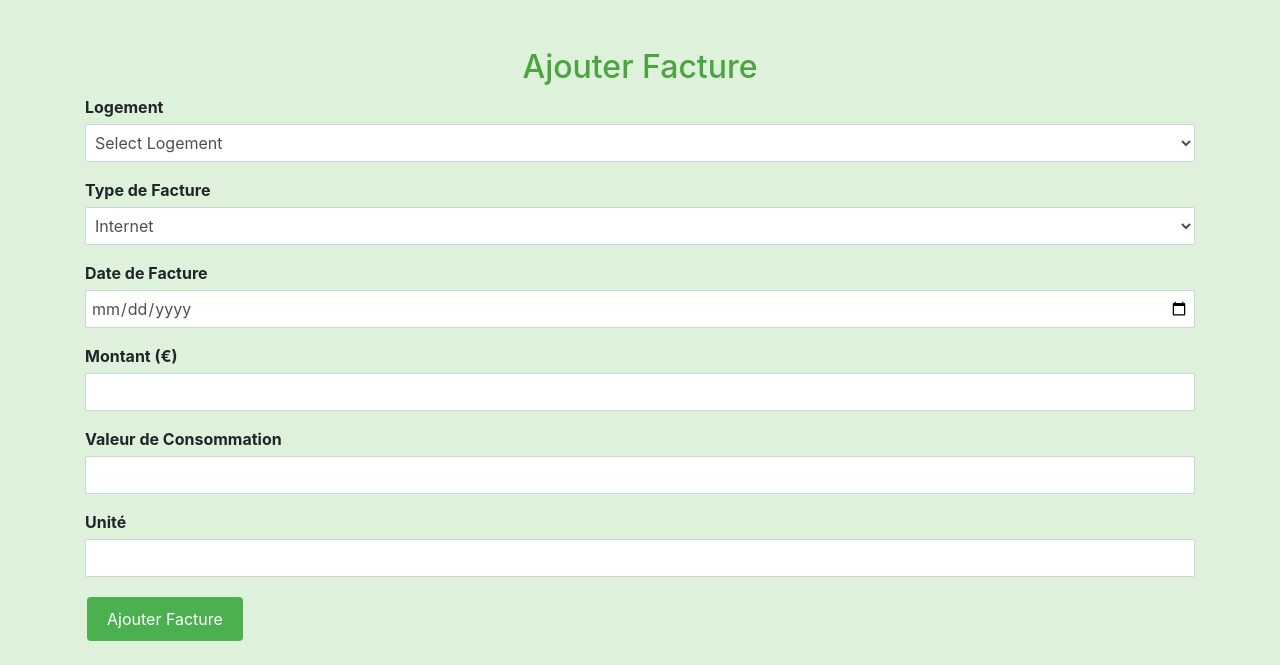
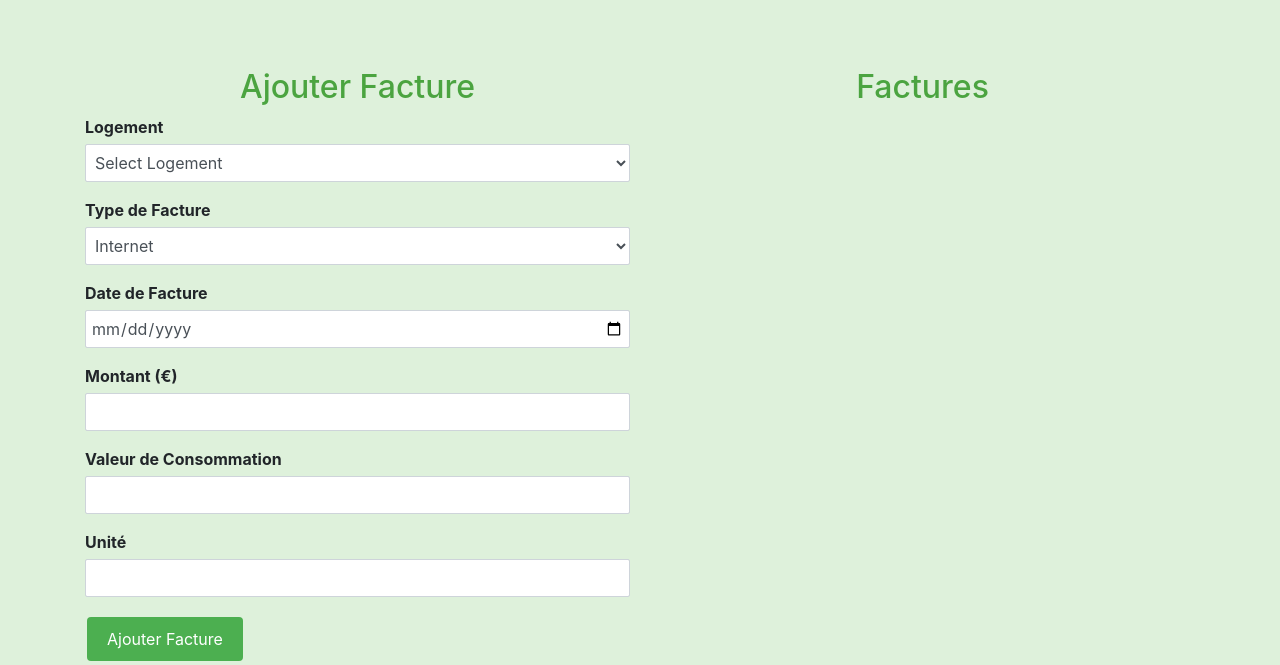
Before and after one commit to inessa-kch/logement-eco-responsable, a FastAPI app: page /consommation in a window 1280 px wide. Shown: the part 1125-1790 px from the top of the page. Before the commit the page ends 1766 px from the top, so only its background shows below. Run offline with FastAPI, Linux system fonts and the light colour scheme; some libraries are stand-ins or nearby versions.

Commit message:
Add facture list functionality to consommation page

```diff
--- a/main.py
+++ b/main.py
@@ -380,14 +380,36 @@ def create_facture(
     session.refresh(facture)
     return facture
 
-@app.get("/facture/")
-def read_factures(
-    session: SessionDep = Depends(get_session),
-    offset: int = 0,
-    limit: Annotated[int, Query(le=100)]=100,
-) -> list[Facture]:
-    factures = session.exec(select(Facture).offset(offset).limit(limit)).all()
-    return factures
+
+
+
+@app.get("/factures", response_class=JSONResponse)
+async def get_factures(
+    request: Request,
+    session: Session = Depends(get_session),
+    logement_id: Optional[int] = None,
+    json: bool = False
+):
+    if logement_id is None:
+        return JSONResponse({"error": "logement_id is required"}, status_code=400)
+
+    try:
+        query = select(Facture).where(Facture.id_logement == logement_id)
+        factures = session.exec(query).all()
+        print(f"Fetched factures: {factures}")
+    except Exception as e:
+        print(f"Error fetching factures: {e}")
+        return JSONResponse({"error": "Internal Server Error"}, status_code=500)
+
+    if json:
+        return JSONResponse([facture.dict() for facture in factures])
+
+    return templates.TemplateResponse("factures.html", {
+        "request": request,
+        "factures": factures
+    })
+
+
 
 @app.get("/facture/{facture_id}")
 def read_facture(facture_id: int, session: SessionDep = Depends(get_session)) -> Facture:
--- a/static/css/consommation.css
+++ b/static/css/consommation.css
@@ -61,3 +61,10 @@ canvas {
 .custom-button-facture:hover {
     background-color: #45a049; /* Darker green */
 }
+
+
+.scrollable-list {
+    max-height: 400px; /* Adjust the height as needed */
+    overflow-y: auto; /* Enable vertical scrolling */
+    overflow-x: hidden; /* Disable horizontal scrolling */
+}
--- a/static/js/consommation.js
+++ b/static/js/consommation.js
@@ -2,6 +2,7 @@ document.addEventListener('DOMContentLoaded', function() {
     const logementButtons = document.querySelectorAll('.custom-button');
     const chartsContainer = document.querySelector('.charts-container');
     const factureForm = document.getElementById('factureForm');
+    const factureListContainer = document.getElementById('factureList');
     let selectedLogementId = null;  // Track the currently selected logement
 
     // Initialize charts
@@ -105,8 +106,42 @@ document.addEventListener('DOMContentLoaded', function() {
         button.addEventListener('click', async function() {
             selectedLogementId = button.getAttribute('data-logement-id');
             fetchAndUpdateCharts(selectedLogementId);
+            fetchAndUpdateFactures(selectedLogementId);
         });
     });
+
+
+    // Fetch Factures for the selected Logement
+    async function fetchAndUpdateFactures(logementId) {
+        const response = await fetch(`/factures?logement_id=${logementId}&json=true`);
+        if (response.ok) {
+            const factures = await response.json();
+            updateFactureList(factures);
+        } else {
+            console.error('Error fetching factures');
+            factureListContainer.innerHTML = '<li class="list-group-item">Erreur de chargement des factures</li>';
+        }
+    }
+
+    // Update the Facture List in the UI
+    function updateFactureList(factures) {
+        factureListContainer.innerHTML = '';  // Clear the existing list
+        if (factures.length === 0) {
+            factureListContainer.innerHTML = '<li class="list-group-item">Aucune facture disponible</li>';
+        } else {
+            factures.forEach(facture => {
+                const factureItem = document.createElement('li');
+                factureItem.classList.add('list-group-item');
+                factureItem.innerHTML = `
+                    <strong>${facture.type_facture}</strong><br>
+                    Date: ${facture.date_facture}<br>
+                    Montant: €${facture.montant}<br>
+                    Consommation: ${facture.valeur_consommation} ${facture.unite_consommation}
+                `;
+                factureListContainer.appendChild(factureItem);
+            });
+        }
+    }
 
     async function fetchAndUpdateCharts(logementId) {
         console.log(`Fetching data for logement ID: ${logementId}`);
@@ -195,6 +230,7 @@ document.addEventListener('DOMContentLoaded', function() {
             const newFacture = await response.json();
             if (selectedLogementId && parseInt(selectedLogementId) === newFacture.id_logement) {
                 fetchAndUpdateCharts(selectedLogementId);
+                fetchAndUpdateFactures(selectedLogementId);
             }
             factureForm.reset();
         } else {
--- a/templates/consommation.html
+++ b/templates/consommation.html
@@ -48,8 +48,11 @@
     <canvas id="facturePieChart" width="450" height="250"></canvas>
 </div>
 
+<!-- Ajouter Facture and Factures List -->
+<div class="facture-container mt-5" style="display: flex;">
     <!-- Ajouter Facture Form -->
-<h2 class="mt-5">Ajouter Facture</h2>
+    <div class="facture-form" style="flex: 1; margin-right: 20px;">
+        <h2>Ajouter Facture</h2>
         <form id="factureForm">
             <div class="form-group">
                 <label for="id_logement">Logement</label>
@@ -92,6 +95,16 @@
 
             <button type="submit" class="btn custom-button-facture">Ajouter Facture</button>
         </form>
+    </div>
+
+    <!-- Factures List -->
+    <div class="facture-list" style="flex: 1;">
+        <h2>Factures</h2>
+        <ul id="factureList" class="list-group scrollable-list">
+            <!-- Factures will be dynamically added here -->
+        </ul>
+    </div>
+</div>
 
 <script src="https://cdn.jsdelivr.net/npm/chart.js"></script>
 <script src="{{ url_for('static', path='js/consommation.js') }}"></script>
```
Also changed, not shown: database.db, static/images/icons/snowfall.gif (renamed from static/images/icons/snowfalll.gif). Lines whose indentation alone changed are shown as unchanged.
